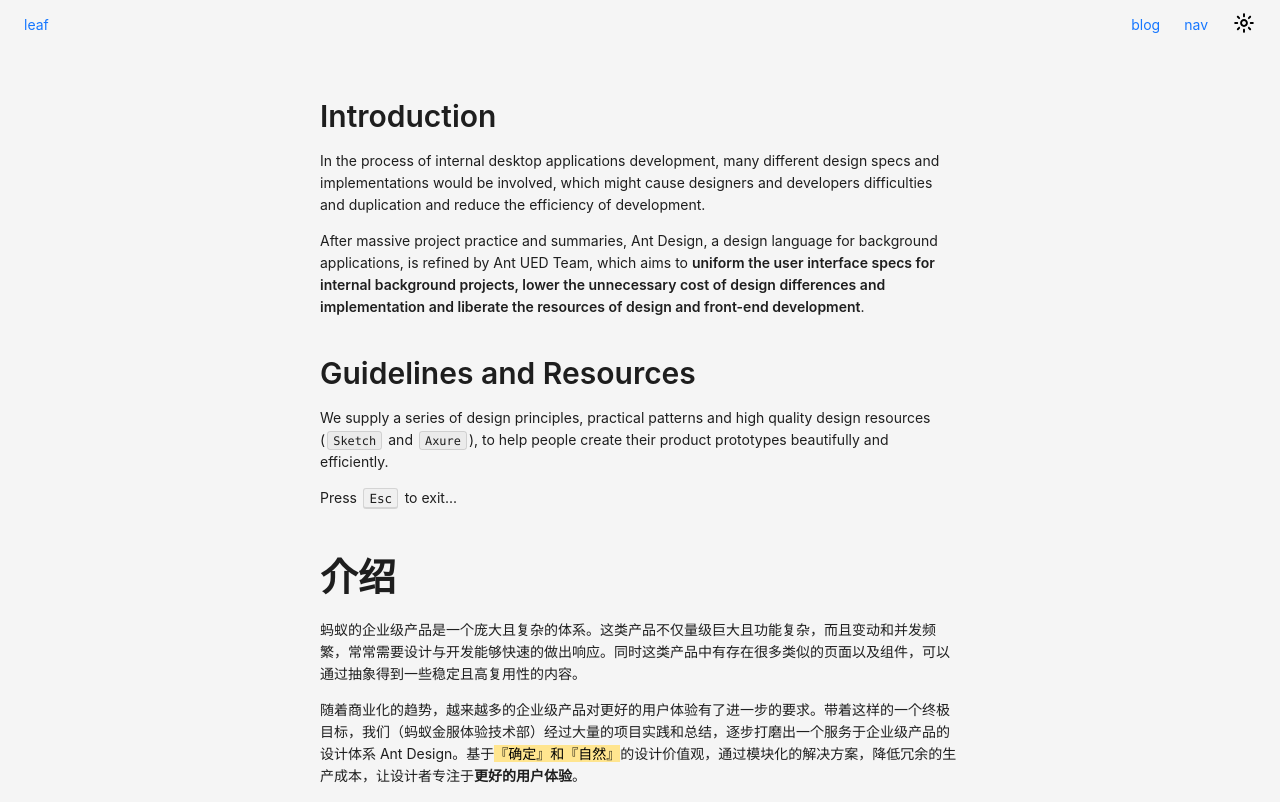
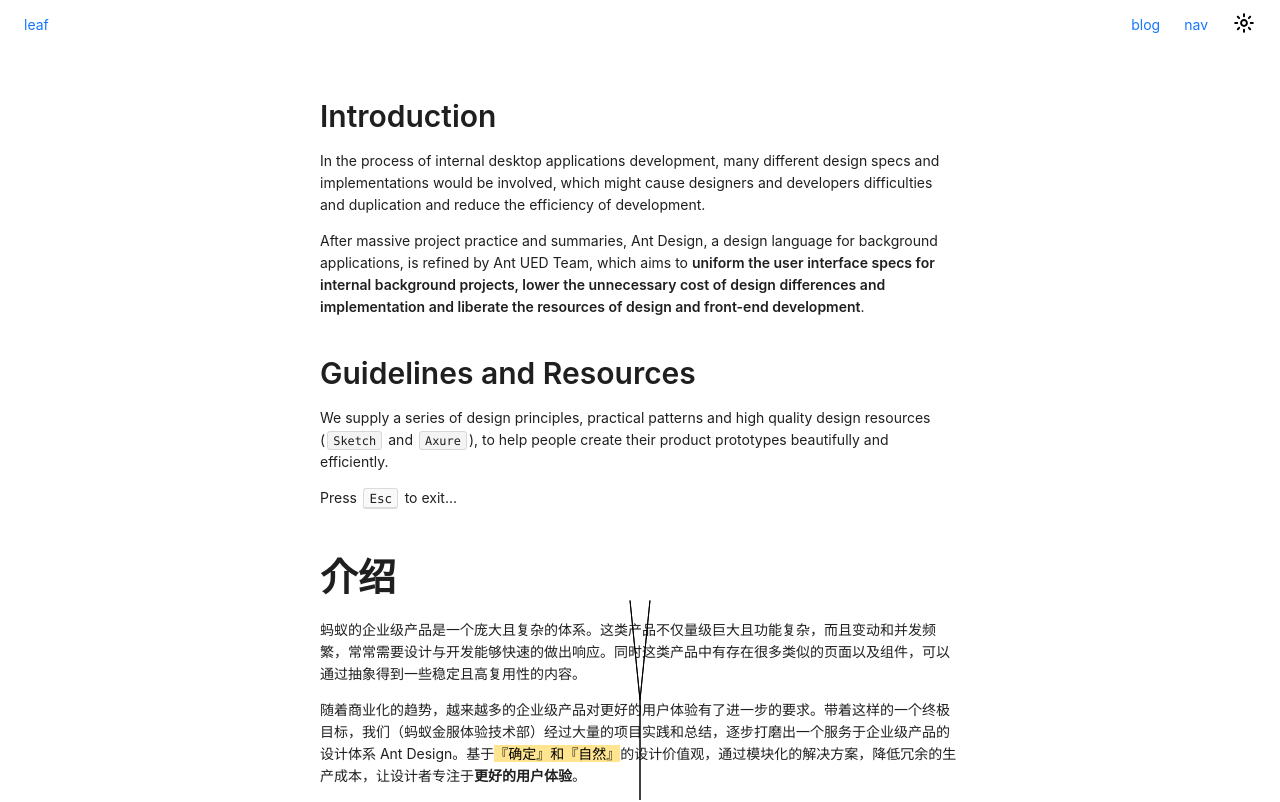
Before and after one commit to zhangqp5-leaf/leaf-blog, a React (Create React App) app: page / in a window 1280 px wide. Shown: the top 802 px of the page. Built offline with nearby package versions, Linux system fonts and the light colour scheme.

Commit message:
开发canvas背景

```diff
--- a/src/App.tsx
+++ b/src/App.tsx
@@ -2,6 +2,7 @@ import React from 'react';
 import { Layout, theme, Typography, ConfigProvider } from 'antd';
 import RouteView from './router';
 import Header from './pages/header';
+import BackView from './pages/backView';
 import type { RootState } from './store';
 import { useSelector } from 'react-redux'
 import './App.css';
@@ -20,7 +21,9 @@ function App() {
         algorithm: isSun ? theme.defaultAlgorithm : theme.darkAlgorithm,
       }}
     >
-      <Layout>
+        {/* <canvas id='plum-canvas'></canvas> */}
+      <Layout style={{background: isSun ? 'transparent' : '#141414'}}>
+        <BackView />
         <header>
           <Header />
         </header>
--- /dev/null
+++ b/src/pages/backView/index.module.less
@@ -0,0 +1,9 @@
+.back {
+  position: fixed;
+  top: 0;
+  bottom: 0;
+  // width: 100%;
+  // height: 100vh;
+  z-index: -100;
+  // background: bisque;
+}
--- /dev/null
+++ b/src/pages/backView/index.tsx
@@ -0,0 +1,72 @@
+import React, {useState, useEffect, useRef} from "react";
+import styles from './index.module.less';
+
+const BackView = () => {
+
+  const el = useRef<HTMLCanvasElement>(null);
+  const WIDTH = window.innerWidth, HEIGHT = window.innerHeight;
+
+  interface Point {
+    x: number,
+    y: number,
+  };
+
+  interface Branch {
+    start: Point,
+    length: number,
+    theta: number,
+  };
+
+  const init = (ctx: CanvasRenderingContext2D) => {
+    ctx.strokeStyle = '#000';
+    const branch = {
+      start: {x: WIDTH / 2, y: HEIGHT},
+      length: 100,
+      theta: -Math.PI / 2,
+    }
+    const end = getEndPoint(branch)
+    drawBranch(ctx, branch);
+    const leftBranch = {
+      start: end,
+      length: 100,
+      theta: branch.theta - 0.1
+    }
+    drawBranch(ctx, leftBranch);
+    const rightBranch = {
+      start: end,
+      length: 100,
+      theta: branch.theta + 0.1
+    }
+    drawBranch(ctx, rightBranch);
+  }
+  const lineTo = (ctx: CanvasRenderingContext2D, p1: Point, p2: Point) => {
+    ctx.beginPath()
+    ctx.moveTo(p1.x, p1.y)
+    ctx.lineTo(p2.x, p2.y)
+    ctx.stroke()
+  }
+  const getEndPoint = (b: Branch) => {
+    return {
+      x: b.start.x + b.length * Math.cos(b.theta),
+      y: b.start.y + b.length * Math.sin(b.theta),
+    }
+  }
+  const drawBranch = (ctx: CanvasRenderingContext2D, b: Branch) => {
+    lineTo(ctx, b.start, getEndPoint(b));
+  }
+
+  useEffect(() => {
+    const canvas = el.current!;
+    const ctx = canvas.getContext('2d')!;
+    console.log(canvas);
+    init(ctx);
+  })
+
+  return (
+    <div className={styles.back}>
+      <canvas ref={el} width={window.innerWidth} height={window.innerHeight}></canvas>
+    </div>
+  )
+};
+
+export default BackView;
```
